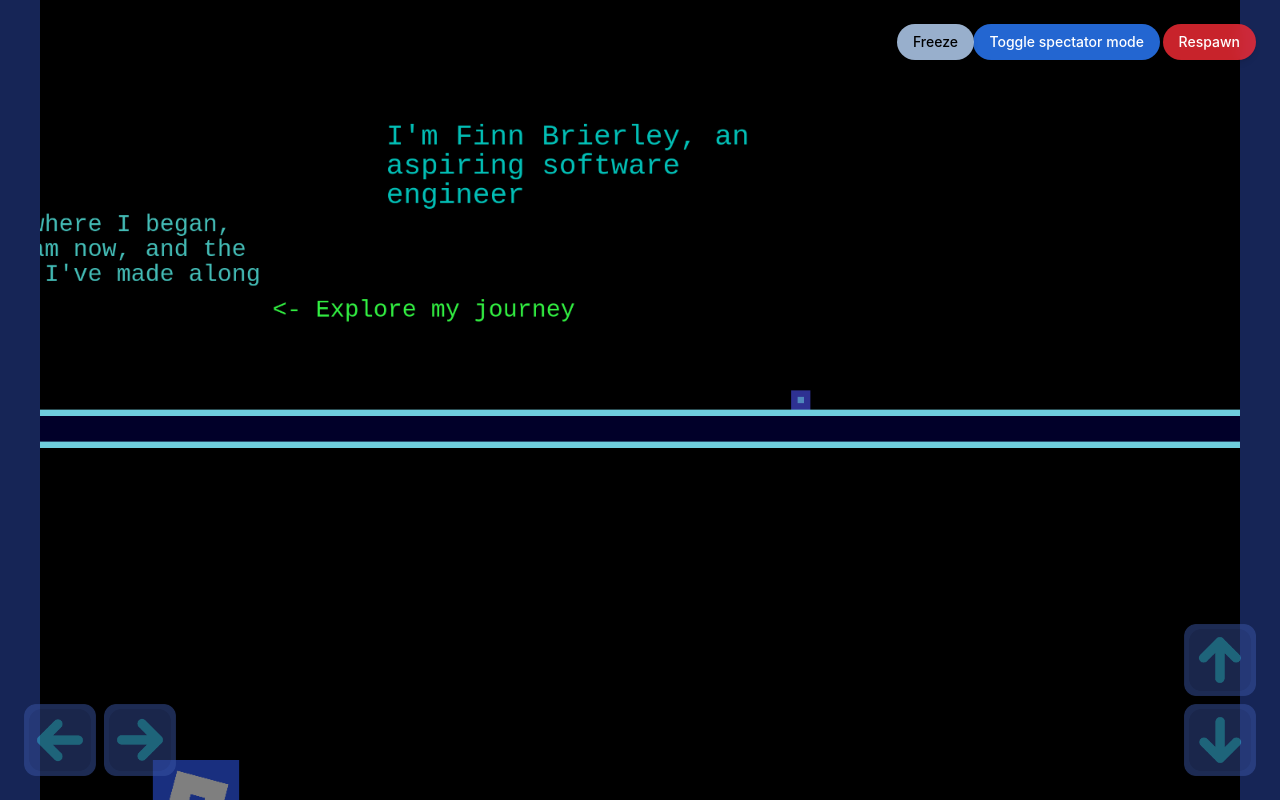
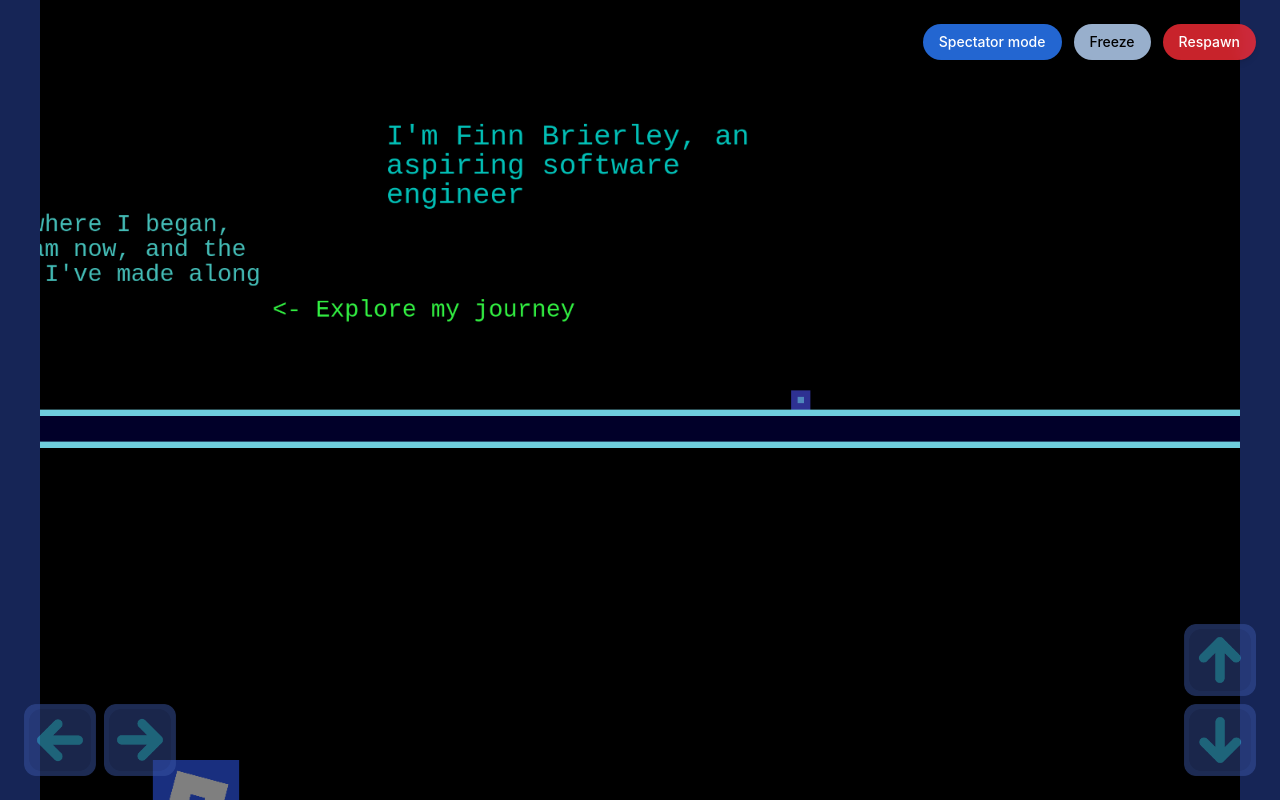
Before and after one commit to POrGSrPOGS/finnb-co-uk, a React (Vite) app: page /home in a window 1280 px wide. Built offline with nearby package versions, Linux system fonts and the light colour scheme.

Commit message:
Added freeze, spectate, modularised, added wasd support

```diff
--- a/src/components/ArrowKey.jsx
+++ b/src/components/ArrowKey.jsx
@@ -1,5 +1,5 @@
-import { holdKey, stopKey } from "../game/player";
-import { useEffect, useState } from "react";
+import { holdKey, stopKey } from "../game/keys";
+import { useState } from "react";
 
 export default function ArrowKey({ direction }) {
     const [isHeld, setHeld] = useState(false);
--- /dev/null
+++ b/src/components/Freeze.jsx
@@ -0,0 +1,31 @@
+import { useState } from "react";
+import { getMoves, toggleMoves } from "../game/player";
+
+export default function Freeze({}) {
+  const [playerFrozen, setPlayerFrozen] = useState(false);
+
+  return (
+    <button
+      className="
+    rounded-full
+    bg-blue-200/80
+    px-4
+    py-2
+    text-sm
+    font-medium
+    text-black
+    shadow-md
+    backdrop-blur-sm
+    transition
+    hover:bg-blue-100
+    active:scale-95
+  "
+      onClick={() => {
+        toggleMoves();
+        setPlayerFrozen(!getMoves());
+      }}
+    >
+      {playerFrozen ? "Unfreeze" : "Freeze"}
+    </button>
+  );
+}
--- /dev/null
+++ b/src/components/Respawn.jsx
@@ -0,0 +1,25 @@
+import { respawn } from "../game/player";
+
+export default function Respawn({}) {
+  return (
+    <button
+      className="
+  rounded-full
+  bg-red-500/80
+  px-4
+  py-2
+  text-sm
+  font-medium
+  text-white
+  shadow-md
+  backdrop-blur-sm
+  transition
+  hover:bg-red-500
+  active:scale-95
+"
+      onClick={respawn}
+    >
+      Respawn
+    </button>
+  );
+}
--- /dev/null
+++ b/src/components/Spectate.jsx
@@ -0,0 +1,34 @@
+import { useState } from "react";
+import {
+  togglePlayerCollisions,
+  getPlayerCollisions,
+} from "../game/collisions";
+
+export default function Spectate({}) {
+  const [spectatorMode, setSpectatorMode] = useState(false);
+
+  return (
+    <button
+      className="
+    rounded-full
+    bg-blue-500/80
+    px-4
+    py-2
+    text-sm
+    font-medium
+    text-white
+    shadow-md
+    backdrop-blur-sm
+    transition
+    hover:bg-blue-500
+    active:scale-95
+            "
+      onClick={() => {
+        togglePlayerCollisions();
+        setSpectatorMode(!getPlayerCollisions());
+      }}
+    >
+      {spectatorMode ? "Disable spectator mode" : "Spectator mode"}
+    </button>
+  );
+}
--- a/src/game/collisions.js
+++ b/src/game/collisions.js
@@ -1,4 +1,4 @@
-import { respawn, getAllowGravity, toggleAllowGravity } from "./player";
+import { respawn } from "./player";
 import { onPlatformTouched } from "./platforms";
 
 let staticPlatforms;
@@ -48,7 +48,7 @@ export function togglePlayerCollisions() {
     portalCollider.active = !portalCollider.active;
 }
 
-export function arePlayerCollisionsActive() {
+export function getPlayerCollisions() {
     return staticCollider.active && movingCollider.active && killCollider.active && portalCollider.active
 }
 
--- /dev/null
+++ b/src/game/keys.js
@@ -0,0 +1,51 @@
+import Phaser from "phaser";
+
+let keys = {};
+
+export function initKeys() {
+    const cursors = this.input.keyboard.createCursorKeys();
+    const wasd = this.input.keyboard.addKeys("W,A,S,D");
+    const space = this.input.keyboard.addKey(Phaser.Input.Keyboard.KeyCodes.SPACE);
+
+    keys.cursors = cursors;
+    keys.wasd = wasd;
+    keys.space = space
+    keys.held = {};
+}
+
+export function holdKey(key) {
+    keys.held[key] = true;
+}
+
+export function stopKey(key) {
+    keys.held[key] = false;
+}
+
+export function isHeld(key) {
+    return keys.held[key] ?? false;
+}
+
+export function isUpHeld() {
+    return keys.cursors.up.isDown ||
+           keys.wasd.W.isDown ||
+           keys.space.isDown ||
+           isHeld("up");
+}
+
+export function isDownHeld() {
+    return keys.cursors.down.isDown ||
+           keys.wasd.S.isDown ||
+           isHeld("down");
+}
+
+export function isLeftHeld() {
+    return keys.cursors.left.isDown ||
+           keys.wasd.A.isDown ||
+           isHeld("left");
+}
+
+export function isRightHeld() {
+    return keys.cursors.right.isDown ||
+           keys.wasd.D.isDown ||
+           isHeld("right");
+}
--- a/src/game/player.js
+++ b/src/game/player.js
@@ -1,21 +1,21 @@
-import { arePlayerCollisionsActive } from "./collisions";
+import { getPlayerCollisions } from "./collisions";
+import {
+    isUpHeld,
+    isLeftHeld,
+    isRightHeld
+} from "./keys";
 
 const speed = 400;
 const jump = 650;
 
 const startX = 2835 - 150;
-const startY = (1453/2);
+const startY = 1453 / 2;
 
-let cursors
-let player
-
-let heldKeys = {}
+let player;
 
 export function initPlayer() {
   player = this.physics.add.sprite(startX, startY, "player");
   player.setDisplaySize(40, 40);
-
-  cursors = this.input.keyboard.createCursorKeys();
 
   return player;
 }
@@ -40,38 +40,28 @@ export function stopPlayer() {
   player.body.setVelocityX(0);
 }
 
-export function holdKey(key) {
-  heldKeys[key] = true
-}
-
-export function stopKey(key) {
-  heldKeys[key] = false
-}
-
-function isHeld(key) {
-  return heldKeys[key]
-}
-
 export function updatePlayer() {
-  if (cursors.left.isDown || isHeld("left")) {
-    moveLeft()
-
-  } else if (cursors.right.isDown || isHeld("right")) {
-    moveRight()
-
+  if (isLeftHeld()) {
+    moveLeft();
+  } else if (isRightHeld()) {
+    moveRight();
   } else {
-    stopPlayer()
+    stopPlayer();
   }
 
-  if ((cursors.up.isDown || isHeld("up")) && (player.body.blocked.down | !arePlayerCollisionsActive())) {
-    moveUp()
+  const canJump = player.body.blocked.down || !getPlayerCollisions();
+
+  if (isUpHeld() && canJump) {
+    moveUp();
   }
 }
 
-export function getAllowGravity() {
-  return player.body.moves
+export function getMoves() {
+  if (!player) return true;
+
+  return player.body.moves;
 }
 
-export function toggleAllowGravity() {
-  player.body.moves = !getAllowGravity();
+export function toggleMoves() {
+  player.body.moves = !getMoves();
 }
--- a/src/pages/Home.jsx
+++ b/src/pages/Home.jsx
@@ -4,15 +4,15 @@ import Phaser from "phaser";
 
 import { initWorld } from "../game/world";
 
-import {
-  initPlayer,
-  updatePlayer,
-  respawn,
-  getAllowGravity,
-  toggleAllowGravity,
-} from "../game/player";
+import { initPlayer, updatePlayer } from "../game/player";
 
-import { initCollisions, togglePlayerCollisions } from "../game/collisions";
+import { initKeys } from "../game/keys";
+
+import Freeze from "../components/Freeze";
+import Respawn from "../components/Respawn";
+import Spectate from "../components/Spectate";
+
+import { initCollisions } from "../game/collisions";
 
 import {
   createStaticPlatform,
@@ -62,6 +62,8 @@ export default function Home() {
       initWorld.call(this, player);
 
       initCollisions.call(this, player, onPortalTouched);
+
+      initKeys.call(this)
 
       // =========================================================
       // INTRODUCTION
@@ -527,6 +529,16 @@ export default function Home() {
       <div ref={gameContainerRef} className="max-h-full max-w-full" />
 
       {/* =====================================================
+          BUTTONS
+      ====================================================== */}
+
+      <div className="absolute top-6 right-6 z-10 flex flex-wrap justify-end gap-3">
+        <Spectate />
+        <Freeze />
+        <Respawn />
+      </div>
+
+      {/* =====================================================
           MOBILE CONTROLS
       ====================================================== */}
 
@@ -539,94 +551,6 @@ export default function Home() {
         <ArrowKey direction="up" />
         <ArrowKey direction="down" />
       </div>
-
-      {/* =====================================================
-          RESPAWN BUTTON
-      ====================================================== */}
-
-      <button
-        className="
-          absolute
-          top-6
-          right-6
-          z-10
-          rounded-full
-          bg-red-500/80
-          px-4
-          py-2
-          text-sm
-          font-medium
-          text-white
-          shadow-md
-          backdrop-blur-sm
-          transition
-          hover:bg-red-500
-          active:scale-95
-        "
-        onClick={respawn}
-      >
-        Respawn
-      </button>
-
-      {/* =====================================================
-          SPECTATOR MODE
-      ====================================================== */}
-
-      <button
-        className="
-          absolute
-          top-6
-          right-30
-          z-10
-          rounded-full
-          bg-blue-500/80
-          px-4
-          py-2
-          text-sm
-          font-medium
-          text-white
-          shadow-md
-          backdrop-blur-sm
-          transition
-          hover:bg-blue-500
-          active:scale-95
-        "
-        onClick={() => {
-          togglePlayerCollisions();
-        }}
-      >
-        Toggle spectator mode
-      </button>
-
-      {/* =====================================================
-          FREEZE PLAYER
-      ====================================================== */}
-
-      <button
-        className="
-          absolute
-          top-6
-          right-76.5
-          z-10
-          rounded-full
-          bg-blue-200/80
-          px-4
-          py-2
-          text-sm
-          font-medium
-          text-black
-          shadow-md
-          backdrop-blur-sm
-          transition
-          hover:bg-blue-100
-          active:scale-95
-        "
-        onClick={() => {
-          toggleAllowGravity();
-        }}
-      >
-        Freeze
-      </button>
 
       {/* =====================================================
           PORTAL CONFIRMATION
```
